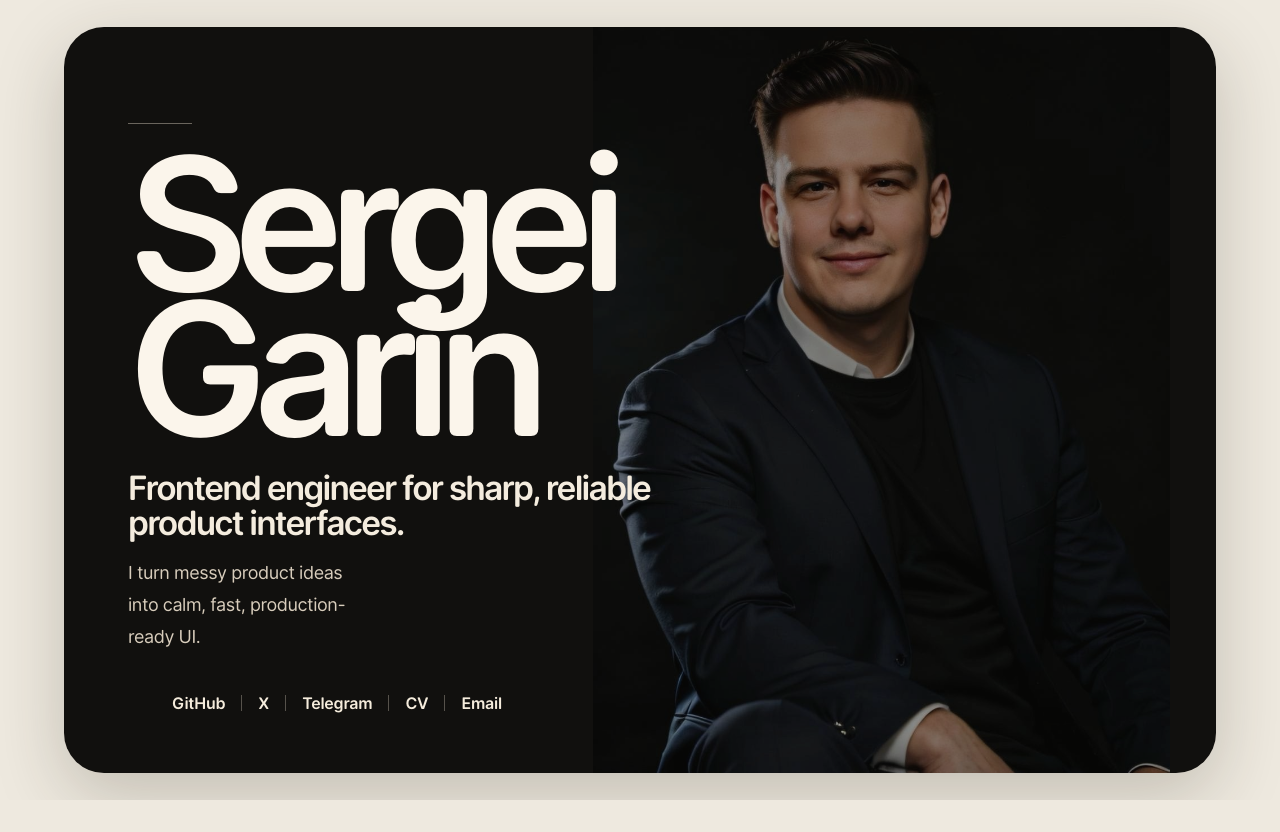
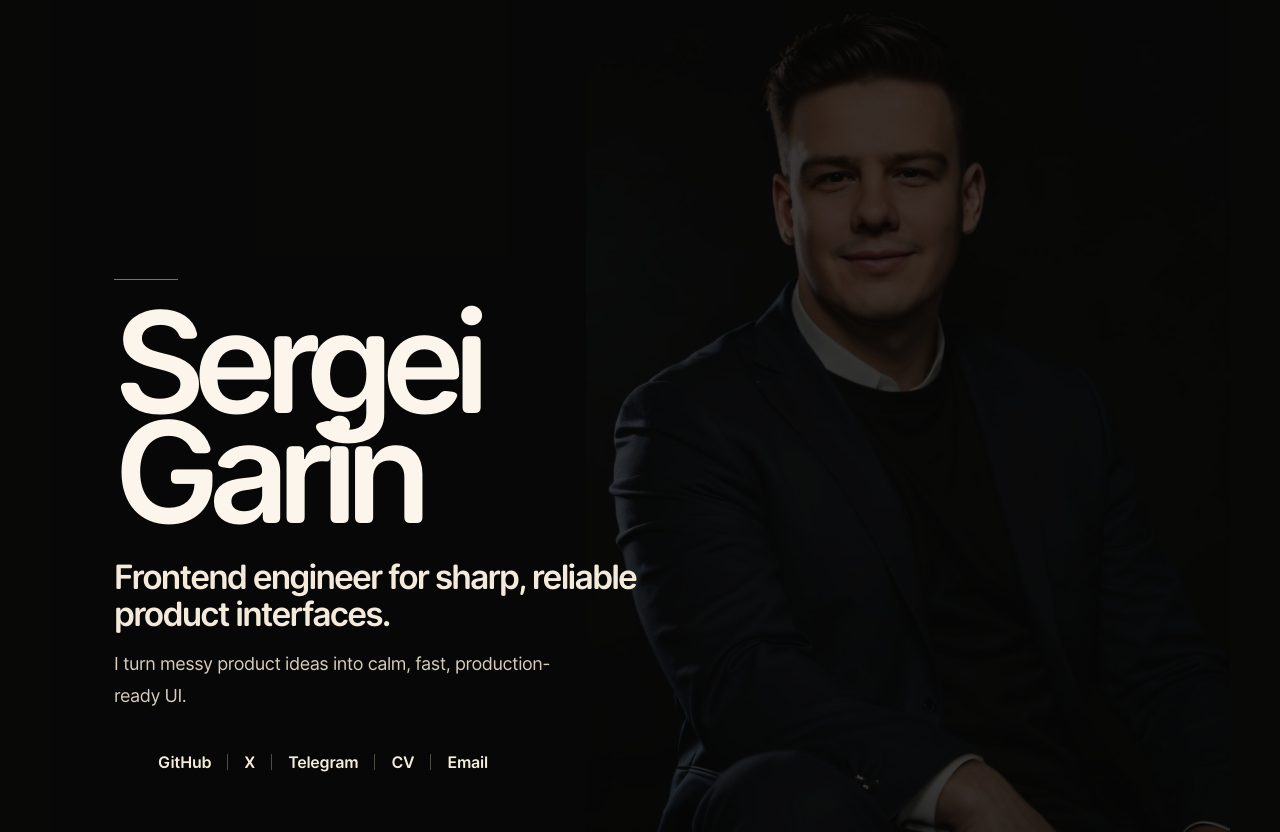
Before and after one commit to MrFlashAccount/website, an Astro site: page / in a window 1280 px wide. Before the commit the page ends 800 px from the top, so only its background shows below. Built offline with nearby package versions, Linux system fonts and the light colour scheme; Astro itself is replaced by a stand-in of ours.

Commit message:
Refine full-bleed identity layout

```diff
--- a/src/layouts/main.astro
+++ b/src/layouts/main.astro
@@ -40,7 +40,7 @@ const baseCSSString = result.root.toString();
 	lang="en"
 	itemtype="https://schema.org/Person"
 	itemscope
-	class="flex min-h-[100dvh] min-w-[320px] flex-col bg-[#eee9df]"
+	class="flex min-h-[100dvh] min-w-[320px] flex-col bg-[#080807]"
 >
 	<head>
 		<meta charset="utf-8" />
@@ -56,7 +56,7 @@ const baseCSSString = result.root.toString();
 		<meta
 			name="theme-color"
 			media="(prefers-color-scheme: light)"
-			content="#eee9df"
+			content="#080807"
 		/>
 		<title>Sergei Garin</title>
 		<meta
--- a/src/pages/index.astro
+++ b/src/pages/index.astro
@@ -60,13 +60,16 @@ const links = [
 
 <MainLayout>
 	<main
-		class="flex min-h-[100dvh] w-full items-center overflow-x-hidden bg-[#eee9df] p-3 text-[#f5f0e8] sm:p-4 md:px-4 md:py-5"
+		class="min-h-[100dvh] w-full overflow-x-hidden bg-[#080807] text-[#f5f0e8]"
 	>
 		<section
-			class="relative isolate mx-auto grid min-h-[calc(100dvh-1.5rem)] w-full min-w-0 max-w-full overflow-hidden rounded-[1.65rem] bg-[#11100e] px-5 py-7 [corner-shape:superellipse(1.35)] sm:min-h-[calc(100dvh-2rem)] sm:rounded-[2rem] md:min-h-[min(720px,calc(100dvh-4rem))] md:rounded-[2.5rem] md:px-12 md:py-11 md:shadow-[0_22px_70px_rgba(43,35,24,0.22)] lg:min-h-[640px] lg:max-w-6xl lg:px-16 lg:py-14"
+			class="pb-safe xl:px-20 relative isolate mx-auto min-h-[100dvh] w-full max-w-[1180px] overflow-hidden px-6 py-8 sm:px-8 md:px-12 md:py-10 lg:px-16 lg:py-14"
 			aria-labelledby="identity-title"
 		>
-			<picture class="pointer-events-none absolute inset-0 block">
+			<picture
+				class="pointer-events-none absolute inset-0 block"
+				aria-hidden="true"
+			>
 				<source
 					srcset={portraitDesktop.srcSet.attribute}
 					media="(min-width: 860px)"
@@ -74,9 +77,9 @@ const links = [
 				/>
 				<source srcset={portraitMobile.srcSet.attribute} type="image/avif" />
 				<img
-					class="absolute bottom-0 right-[-8%] h-[66%] max-h-none w-auto max-w-none object-contain opacity-[0.34] saturate-[0.88] drop-shadow-[0_30px_55px_rgba(0,0,0,0.24)] md:right-[-2%] md:h-[92%] md:opacity-45 lg:right-[4%] lg:h-[108%] lg:opacity-60"
+					class="xl:right-[4%] absolute right-[-4%] top-0 h-[50%] max-h-none w-auto max-w-none object-contain opacity-[0.24] saturate-[0.82] sm:right-0 sm:h-[62%] md:right-[-4%] md:h-[76%] md:opacity-[0.32] lg:bottom-0 lg:right-0 lg:top-auto lg:h-[108%] lg:opacity-[0.58]"
 					src={portraitFallback.src}
-					alt="Portrait of Sergei Garin"
+					alt=""
 					width={portraitFallback.attributes.width}
 					height={portraitFallback.attributes.height}
 					loading="eager"
@@ -85,13 +88,19 @@ const links = [
 			</picture>
 
 			<div
-				class="relative z-10 flex min-h-full min-w-0 max-w-[44rem] flex-col justify-end pt-32 md:pt-60 lg:pt-10"
+				class="lg:bg-[#080807]/24 absolute inset-0 bg-[#080807]/60"
+				aria-hidden="true"
 			>
-				<div class="mb-6 h-px w-12 bg-[#d8cdbc]/45 md:mb-7 md:w-16"></div>
+			</div>
+
+			<div
+				class="relative z-10 flex min-h-[calc(100dvh-4rem)] max-w-[39rem] flex-col justify-start pt-1 md:min-h-[calc(100dvh-5rem)] md:max-w-[43rem] md:justify-center md:pt-0 lg:max-w-[52rem] lg:justify-end"
+			>
+				<div class="mb-6 h-px w-14 bg-[#d8cdbc]/55 md:mb-7 md:w-16"></div>
 
 				<h1
 					id="identity-title"
-					class="max-w-[9ch] text-[clamp(3.25rem,14.5vw,12.5rem)] font-semibold leading-[0.78] tracking-[-0.08em] text-[#fbf5eb] md:max-w-[9ch]"
+					class="max-w-[8.8ch] text-[clamp(4.6rem,22vw,7.4rem)] font-semibold leading-[0.78] tracking-[-0.085em] text-[#fbf5eb] lg:text-[clamp(7rem,11vw,12.5rem)]"
 					itemprop="name"
 				>
 					<span itemprop="givenName">Sergei</span>
@@ -99,27 +108,27 @@ const links = [
 				</h1>
 
 				<p
-					class="mt-6 max-w-[13.5rem] text-[clamp(1.02rem,4vw,2.1rem)] font-semibold leading-[1.05] tracking-[-0.055em] text-[#f4ecde] md:mt-7 md:max-w-[34rem]"
+					class="mt-7 max-w-[18rem] text-[clamp(1.2rem,5.4vw,2.1rem)] font-semibold leading-[1.08] tracking-[-0.055em] text-[#f3eadb] md:mt-8 md:max-w-[34rem] lg:max-w-[39rem]"
 				>
 					Frontend engineer for sharp, reliable product interfaces.
 				</p>
 
 				<p
-					class="mt-4 max-w-[13.75rem] text-base leading-7 tracking-[-0.025em] text-[#d8cdbc] md:text-lg md:leading-8"
+					class="mt-4 max-w-[18.5rem] text-base leading-7 tracking-[-0.025em] text-[#d8cdbc] md:max-w-[31rem] md:text-lg md:leading-8"
 				>
 					I turn messy product ideas into calm, fast, production-ready UI.
 				</p>
 
 				<nav class="mt-8 md:mt-9" aria-label="Contact links">
 					<ul
-						class="flex max-w-[13.75rem] flex-col items-start gap-y-2 text-sm font-semibold tracking-[-0.015em] text-[#eee4d4] md:max-w-none md:flex-row md:flex-wrap md:items-center md:gap-y-3 md:text-base"
+						class="flex max-w-[20rem] list-none flex-wrap items-center border-y border-[#d8cdbc]/20 py-3 text-sm font-semibold tracking-[-0.015em] text-[#eee4d4] md:max-w-none md:gap-y-3 md:border-0 md:py-0 md:text-base"
 					>
 						{
 							links.map((link, index) => (
 								<li class="flex items-center">
 									{index > 0 && (
 										<span
-											class="mx-2 hidden h-4 w-px bg-[#d8cdbc]/35 md:mx-3 md:block"
+											class="mx-2 h-3 w-px bg-[#d8cdbc]/35 md:mx-3 md:h-4"
 											aria-hidden="true"
 										/>
 									)}
@@ -128,7 +137,7 @@ const links = [
 										rel={link.rel}
 										itemProp={link.itemProp}
 										download={link.download}
-										class="identity-link rounded-[0.35rem] px-1 py-0.5 text-[#f5ecdc] no-underline decoration-transparent underline-offset-4 transition-[color,text-decoration-color,transform] duration-200 hover:-translate-y-px hover:text-white hover:underline hover:decoration-[#f5ecdc] focus-visible:ring-[#f5ecdc] focus-visible:ring-offset-[#11100e] active:translate-y-0"
+										class="identity-link block py-1.5 text-[#f5ecdc] no-underline decoration-transparent underline-offset-4 transition-[color,text-decoration-color,transform] duration-200 hover:-translate-y-px hover:text-white hover:underline hover:decoration-[#f5ecdc] focus-visible:ring-[#f5ecdc] focus-visible:ring-offset-[#080807] active:translate-y-0 md:inline-block md:px-1 md:py-0.5"
 									>
 										{link.label}
 									</Link>
```
